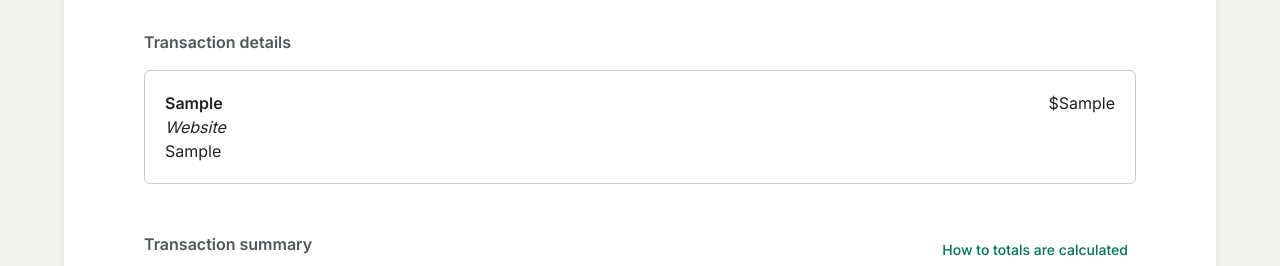
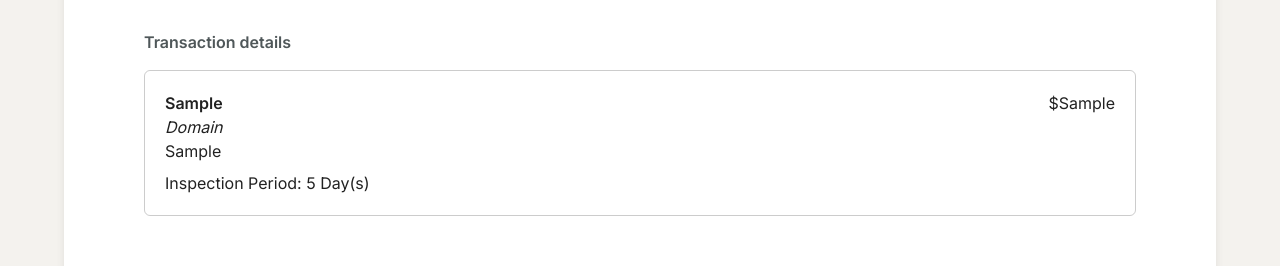
Before and after one commit to CANHDINH31/WorkBridge-FE, a Next.js app: page /transaction in a window 1280 px wide. Both pictures are taken after typing "Sample", "5", "Sample", "Sample", "Sample" into the empty fields and a click on the button "Add Item". Shown: the part 335-601 px from the top of the page. Built offline with nearby package versions, Linux system fonts and the light colour scheme; no server answers.

Commit message:
feat: transaction detail

```diff
--- a/src/components/screens/transaction/transaction-detail.tsx
+++ b/src/components/screens/transaction/transaction-detail.tsx
@@ -8,6 +8,7 @@ interface Props {
 }
 
 export default function TransactionDetail({ watch }: Props) {
+  const category = watch('category');
   return (
     <Box
       p={2.5}
@@ -18,10 +19,11 @@ export default function TransactionDetail({ watch }: Props) {
         <Typography fontWeight={600}>{watch('name')}</Typography>
         <Typography>${watch('price')}</Typography>
       </Box>
-      <Typography fontStyle="italic">Website</Typography>
+      <Typography fontStyle="italic">{category?.label}</Typography>
+      {watch('year') && <Typography>{`${watch('year')}  ${watch('make')}  ${watch('model')}`}</Typography>}
       <Typography>{watch('description')}</Typography>
-      {watch('item_inspection_period') && (
-        <Typography>Inspection Period: {watch('item_inspection_period')} Day(s)</Typography>
+      {watch('inspection_period') && (
+        <Typography mt={1}>Inspection Period: {watch('inspection_period')} Day(s)</Typography>
       )}
     </Box>
   );
```
